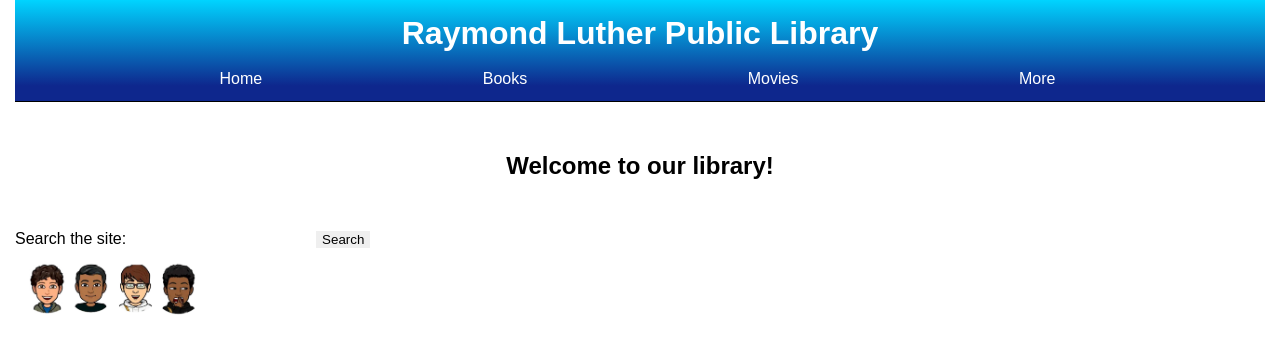
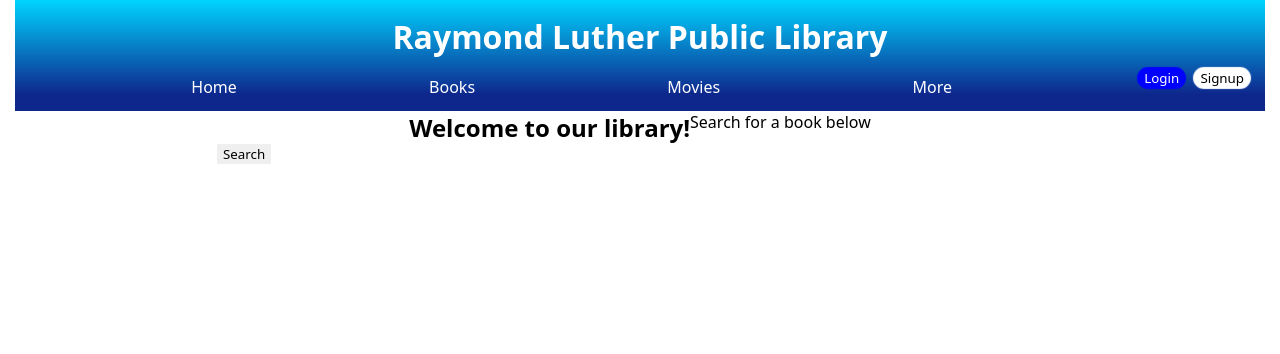
Before and after one commit to hcarlson108/database-project, a PHP site: page /home.html in a window 1280 px wide. Shown: the top 354 px of the page. Run offline with PHP 8.4, Linux system fonts and the light colour scheme.

Commit message:
added some buttons

```diff
--- a/frontend/css/styles.css
+++ b/frontend/css/styles.css
@@ -2,7 +2,7 @@
     margin: 0;
     padding: auto;
     border: 0;
-    font-family: sans-serif;
+    font-family: system-ui, -apple-system, BlinkMacSystemFont, 'Segoe UI', Roboto, Oxygen, Ubuntu, Cantarell, 'Open Sans', 'Helvetica Neue', sans-serif;
 }
 
 body{
@@ -11,40 +11,48 @@ body{
     margin-right: 15px;
 }
 
-.header h1{
-    margin: auto;
+.top{
+    background: linear-gradient(0deg, rgba(14,39,141,1) 15%, rgba(0,212,255,1) 100%);
+    border-bottom: 1px solid top
+}
+
+.rlpl{
+    text-align: center;
     padding-top: 15px;
     padding-bottom: 5px;
     color: white;
 }
 
-.header{
-    text-align: center;
-    background: linear-gradient(0deg, rgba(14,39,141,1) 15%, rgba(0,212,255,1) 100%);
-    font-family: system-ui, -apple-system, BlinkMacSystemFont, 'Segoe UI', Roboto, Oxygen, Ubuntu, Cantarell, 'Open Sans', 'Helvetica Neue', sans-serif;
-    border-bottom: 1px solid black;
+.loginsignup{
+    display: inline;
+    float: right;
 }
 
-.header ol{
-    display: flex;
-    justify-content: space-between;
-    padding: 5px;
-    list-style-type: none;
+.login{
+    background-color:blue;
+    color: #fff;
+    border:none;
+    border-radius:10px;
+    box-shadow: 0px 0px 1px 1px blue;
+    margin: 5px;
+}
+
+.signup{
+    background-color:white;
+    color: black;
+    border:none;
+    border-radius:10px;
+    box-shadow: 0px 0px 1px 1px white;
+    margin-right : 15px;
 }
 
 .navbar ol {
+    display: flex;
+    justify-content: space-evenly;
+    flex-direction: row;
     padding: 5px;
     list-style-type: none;
     padding-left: 0;
-    display: flex;
-    justify-content: space-evenly;
-}
-
-.navbar a{
-    display: block;
-    color: #000;
-    padding: 8px 16px;
-    text-decoration: none;
 }
 
 .navbutton a{
@@ -59,12 +67,17 @@ body{
     text-shadow: 0 0 12px white;
 }
 
-.welcome h1{
+.welcome{
     display: flex;
     justify-content: center;
-    margin: 50px;
 }
 
+.search{
+    display: flex;
+    justify-content: center;
+    align-items: center;
+    position: absolute;
+}
 .bitmoji{
     width: 200px;
     display: flex;
--- a/frontend/home.html
+++ b/frontend/home.html
@@ -8,8 +8,12 @@
     <title>RL Public Library</title>
 </head>
 <body>
-    <div class="header">
-        <h1>Raymond Luther Public Library</h1>
+    <div class="top">
+        <h1 class="rlpl">Raymond Luther Public Library</h1>
+        <div class="loginsignup">
+            <button class="login">Login</button>
+            <button class="signup">Signup</button>
+        </div>
         <nav class="navbar">
         <ol>
             <li class="navbutton"><a href="home.html">Home</a></li>
@@ -22,15 +26,17 @@
 <main>
     <section class="welcome">
         <h1>Welcome to our library!</h1>
+        <p>Search for a book below</p>
     </section>
     <section class="search">
-        <label for="site-search">Search the site:</label>
+        <label for="site-search"></label>
             <input type="search" id="site-search" name="q">
         <button>Search</button>
     </section>
 </main>
 <footer>
-    <img src="images/bitmojiz.jpg" alt="bitmoji's" class="bitmoji">
+    <!-- <img src="images/bitmojiz.jpg" alt="bitmoji's" class="bitmoji">-->
 </footer>
+<script src="./js/home.js"></script>
 </body>
 </html>
--- /dev/null
+++ b/frontend/js/home.js
@@ -0,0 +1,5 @@
+const btn = document.querySelector('.login');
+
+btn.addEventListener('click', () => {
+  console.log('yo');
+});
```
Also changed, not shown: frontend/books.html (+13 -5 lines), frontend/more.html (+7 -2 lines), frontend/movies.html (+7 -2 lines), 1 other file.
